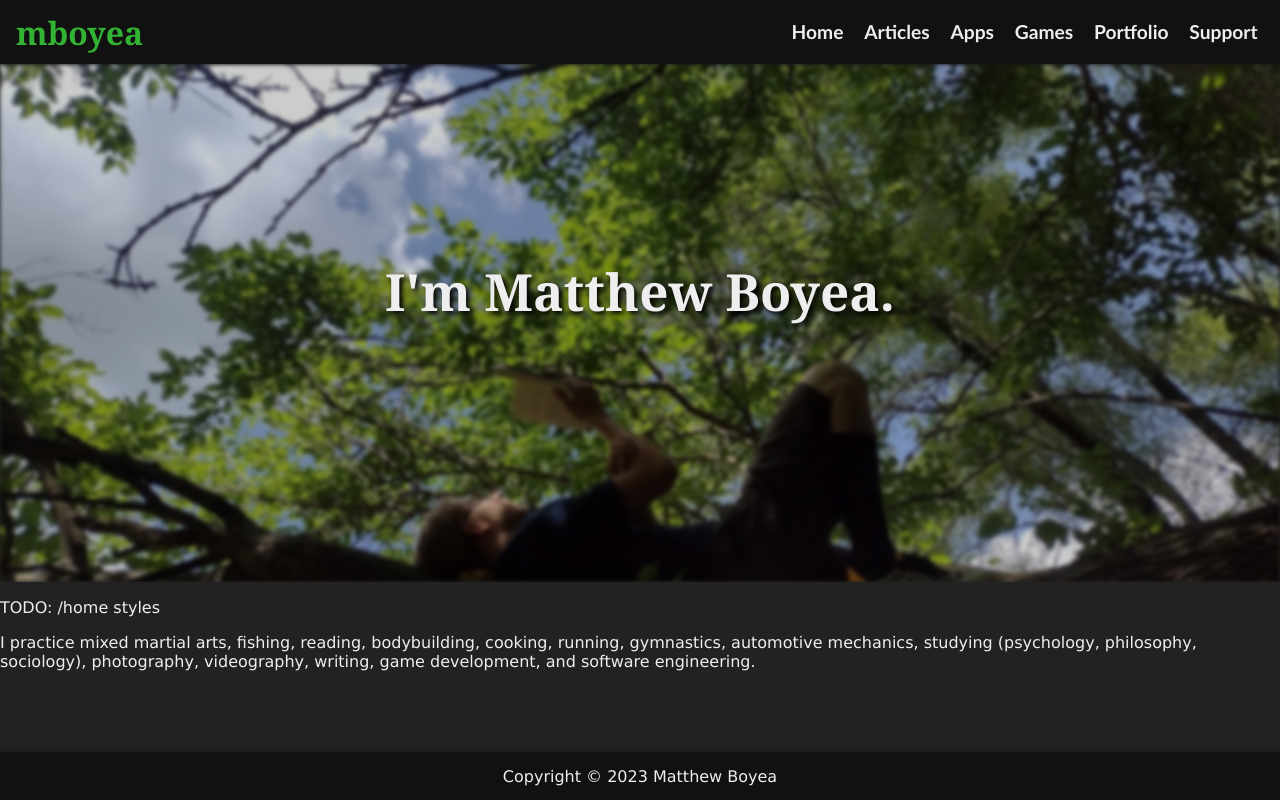
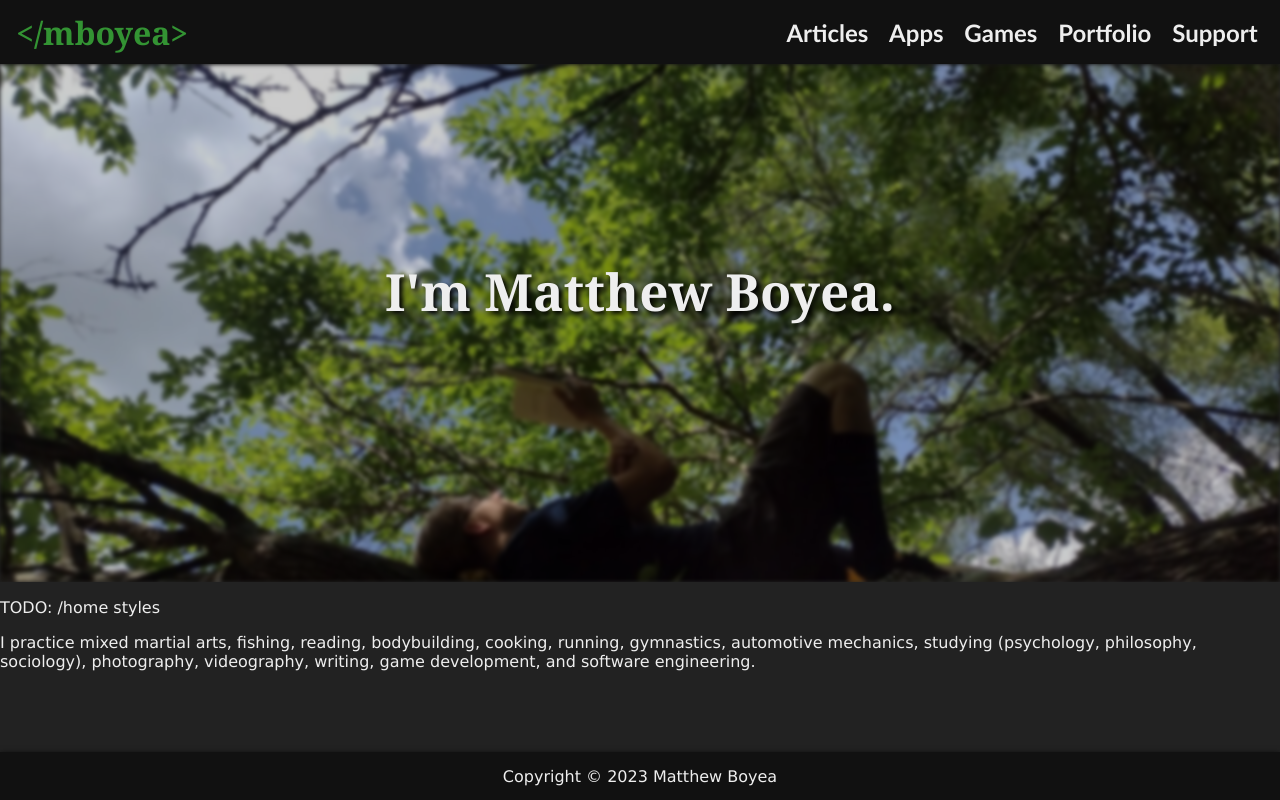
Before and after one commit to mboyea/www-mboyea-com, a SvelteKit app: page / in a window 1280 px wide. Built offline with nearby package versions, Linux system fonts and the light colour scheme.

Commit message:
feature/mobile-header

```diff
--- a/src/app.html
+++ b/src/app.html
@@ -3,7 +3,7 @@
 	<head>
 		<meta charset="utf-8" />
 		<link rel="icon" href="%sveltekit.assets%/favicon.png" />
-		<meta name="viewport" content="width=device-width" />
+		<meta name="viewport" content="width=device-width, initial-scale=1.0">
 		%sveltekit.head%
 	</head>
 	<body data-sveltekit-preload-data="hover">
--- a/src/lib/modules/SiteNav.svelte
+++ /dev/null
@@ -1,50 +0,0 @@
-<nav>
-	<ul>
-		<li><a href="/">Home</a></li>
-		<li><a href="/articles">Articles</a></li>
-		<li><a href="/apps">Apps</a></li>
-		<li><a href="/games">Games</a></li>
-		<li><a href="/portfolio">Portfolio</a></li>
-		<li><a href="/support">Support</a></li>
-	</ul>
-</nav>
-
-<style lang="scss">
-	nav {
-		height: 100%;
-		ul {
-			margin: 0;
-			padding: 0;
-			padding-right: 1rem;
-			height: 100%;
-			display: flex;
-			gap: 0.5rem;
-			flex-direction: row;
-			justify-content: right;
-			align-items: center;
-			list-style-type: none;
-			li {
-				display: contents;
-				a {
-					font-family: 'Trebuchet MS', sans-serif;
-					padding: 0 0.4rem;
-					height: 60%;
-					display: flex;
-					align-items: center;
-					font-size: larger;
-					font-weight: bold;
-					text-decoration: none;
-					&:hover {
-						color: lightgray;
-					}
-					&:active {
-						color: gray;
-					}
-					&:visited {
-						color: var(--default-text-color);
-					}
-				}
-			}
-		}
-	}
-</style>
--- /dev/null
+++ b/src/lib/modules/TheSiteNav.svelte
@@ -0,0 +1,129 @@
+<nav aria-label="Website Navigation">
+	<a href="/" class="brand-logo" aria-label="Website Home" role="menuitem">&lt;/mboyea&gt;</a>
+	<div class="site-nav" aria-label="Website Pages" role="menubar">
+		<button id="site-nav-dropdown-button" type="button" aria-expanded="false" aria-controls="site-nav-menu">☰</button>
+		<ul id="site-nav-menu">
+			<li><a href="/articles" role="menuitem">Articles</a></li>
+			<li><a href="/apps" role="menuitem">Apps</a></li>
+			<li><a href="/games" role="menuitem">Games</a></li>
+			<li><a href="/portfolio" role="menuitem">Portfolio</a></li>
+			<li><a href="/support" role="menuitem">Support</a></li>
+		</ul>
+	</div>
+</nav>
+
+<style lang="scss">
+	nav {
+		height: 4rem;
+		display: flex;
+		flex-direction: row;
+		justify-content: space-between;
+		align-items: center;
+		background-color: var(--header-background-color);
+		.brand-logo {
+			height: 100%;
+			padding-left: 1rem;
+			display: flex;
+			flex-direction: row;
+			align-items: center;
+			color: var(--brand-color);
+			font-family: var(--brand-font);
+			font-weight: bold;
+			font-size: 2rem;
+			text-decoration: none;
+			&:hover {
+				color: var(--brand-color-dark);
+			}
+			&:active {
+				color: var(--brand-color);
+			}
+		}
+		.site-nav {
+			#site-nav-dropdown-button {
+				padding: 0 1rem 0.35rem 1rem;
+				border: none;
+				background-color: transparent;
+				font-family: var(--title-font);
+				font-size: 2.5rem;
+				&:hover {
+					color: var(--brand-color);
+				}
+			}
+			#site-nav-menu {
+				visibility: hidden;
+				width: 100%;
+				margin: 0;
+				padding: 0;
+				padding-bottom: 0.8rem;
+				position: absolute;
+				right: 0;
+				z-index: -1;
+				transform: translateY(-100%);
+				display: flex;
+				flex-direction: column;
+				background-color: var(--header-background-color);
+				text-align: right;
+				transition: transform 280ms ease-out;
+				li {
+					display: contents;
+					a {
+						padding: 0.3rem 0;
+						padding-right: 0.6rem;
+						font-size: 1.5rem;
+						font-weight: bold;
+						text-decoration: none;
+						font-family: var(--title-font);
+						&:visited {
+							color: var(--default-text-color);
+						}
+						&:hover, &:focus {
+							color: var(--brand-color);
+						}
+						&:active {
+							color: var(--brand-color-dark);
+						}
+					}
+				}
+			}
+			&:focus-within {
+				#site-nav-dropdown-button {
+					color: var(--brand-color);
+				}
+				#site-nav-menu {
+					visibility: visible;
+					transform: translateY(0);
+				}
+			}
+		}
+	}
+	@media screen and (min-width: 740px) {
+		nav {
+			.site-nav {
+				height: 100%;
+				#site-nav-dropdown-button {
+					display: none;
+				}
+				#site-nav-menu {
+					height: 100%;
+					visibility: visible;
+					padding: 0;
+					padding-right: 1rem;
+					display: flex;
+					flex-direction: row;
+					gap: 0.5rem;
+					position: static;
+					z-index: 0;
+					transform: translateY(0);
+					li {
+						a {
+							height: 100%;
+							padding: 0 0.4rem;
+							display: flex;
+							align-items: center;
+						}
+					}
+				}
+			}
+		}
+	}
+</style>
--- a/src/routes/+layout.scss
+++ b/src/routes/+layout.scss
@@ -1,18 +1,23 @@
 /* DEFAULT STYLES FOR layout.svelte */
 :root {
+	--default-font: Verdana, sans-serif;
+	--title-font: 'Trebuchet MS', sans-serif;
+	--brand-font: Georgia, 'Times New Roman', Times, serif;
+
 	--default-background-color: #222222;
 	--default-text-color: #eeeeee;
 	--default-link-color: #eeeeee;
 	--default-link-hover-color: #eeeeee;
 	--default-link-click-color: #eeeeee;
-	--default-font: Verdana, sans-serif;
 
 	--header-background-color: #111111;
 	--footer-background-color: #111111;
 	--article-background-color: #333333;
 
-	--brand-font: Georgia, 'Times New Roman', Times, serif;
+	--brand-color-dark: #339333;
 	--brand-color: #33b333;
+	--brand-color-light: #33d333;
+
 }
 * {
   box-sizing: border-box;
--- a/src/routes/+layout.svelte
+++ b/src/routes/+layout.svelte
@@ -1,15 +1,12 @@
 <script lang="ts">
 	import './+layout.scss'
-	import SiteNav from '$modules/SiteNav.svelte'
+	import TheSiteNav from '$modules/TheSiteNav.svelte';
 
 	let currentYear: number = new Date().getFullYear();
 </script>
 
 <header id="page-header">
-	<div class="brand-logo">
-		<a href="/">mboyea</a>
-	</div>
-	<SiteNav/>
+	<TheSiteNav/>
 </header>
 
 <div id="page-main">
@@ -21,29 +18,9 @@
 </footer>
 
 <style lang="scss">
-	.brand-logo {
-		height: 100%;
-		padding-left: 1rem;
-		display: flex;
-		flex-direction: row;
-		align-items: center;
-		a {
-			display: flex;
-			align-items: center;
-			font-size: xx-large;
-			height: 80%;
-			color: var(--brand-color);
-			font-family: var(--brand-font);
-			font-weight: bold;
-			text-decoration: none;
-		}
-	}
 	#page-header {
-		height: 4rem;
 		flex-shrink: 0;
-		display: flex;
-		flex-direction: right;
-		justify-content: space-between;
+		z-index: 1;
 		background-color: var(--header-background-color);
 		box-shadow: 0px -2px 6px black;
 	}
```
